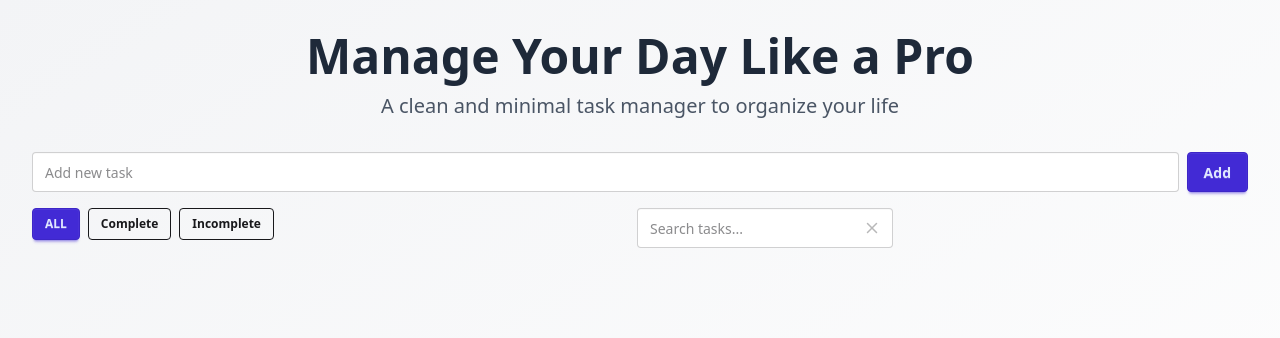
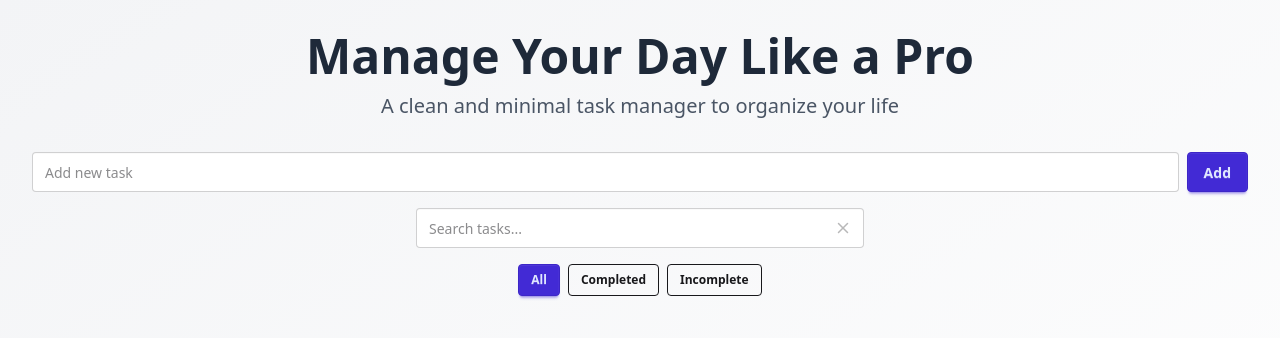
Before and after one commit to mohammadhbi/TodoList, a React (Vite) app: page / in a window 1280 px wide. Shown: the top 338 px of the page. Built offline with nearby package versions, Linux system fonts and the light colour scheme.

Commit message:
refactor(app): extract search and filter UI into reusable components

```diff
--- a/src/App.tsx
+++ b/src/App.tsx
@@ -1,14 +1,16 @@
 import { useEffect, useState } from "react";
 import AddTaskForm from "./components/AddTaskForm";
 import TaskList from "./components/TaskList";
+import SearchBar from "./components/SearchBar";
+import FilterControls from "./components/FilterControls";
 import { motion } from "framer-motion";
-import { X } from "lucide-react";
 
 interface Task {
   id: number;
   title: string;
   isCompleted: boolean;
 }
+
 export default function App() {
   const [filter, setFilter] = useState<"all" | "completed" | "incomplete">(
     "all"
@@ -39,6 +41,7 @@ export default function App() {
       )
     );
   };
+
   const handleDeleteTask = (id: number) => {
     setTasks((prev) => prev.filter((task) => task.id !== id));
   };
@@ -48,6 +51,7 @@ export default function App() {
       prev.map((task) => (task.id === id ? { ...task, title: newTitle } : task))
     );
   };
+
   const filteredTasks = tasks
     .filter((task) => {
       if (filter === "completed") return task.isCompleted;
@@ -55,7 +59,7 @@ export default function App() {
       return true;
     })
     .filter((task) =>
-      task.title.toLocaleLowerCase().includes(searchQuery.toLowerCase())
+      task.title.toLowerCase().includes(searchQuery.toLowerCase())
     );
 
   return (
@@ -72,55 +76,14 @@ export default function App() {
         <p className="text-gray-600 text-lg sm:text-xl pb-8">
           A clean and minimal task manager to organize your life
         </p>
+
         <AddTaskForm onAdd={handleAddTask} />
-        <div className=" flex gap-2 justify-center mb-4">
-          <button
-            onClick={() => setFilter("all")}
-            className={`btn btn-sm ${
-              filter === "all" ? "btn-primary" : "btn-outline"
-            }`}
-          >
-            ALL
-          </button>
-          <button
-            onClick={() => setFilter("completed")}
-            className={`btn btn-sm ${
-              filter === "completed" ? "btn-primary" : "btn-outline"
-            }`}
-          >
-            Complete
-          </button>
-          <button
-            onClick={() => setFilter("incomplete")}
-            className={`btn btn-sm ${
-              filter === "incomplete" ? "btn-primary" : "btn-outline"
-            }`}
-          >
-            Incomplete
-          </button>
-          <div className="relative max-w-md mx-auto mb-4">
-            <input
-              type="text"
-              placeholder="Search tasks..."
-              value={searchQuery}
-              onChange={(e) => setSearchQuery(e.target.value)}
-              className="input input-bordered w-full pr-10"
-            />
-
-            <button
-              onClick={() => setSearchQuery("")}
-              disabled={!searchQuery}
-              className={`absolute right-3 top-1/2 -translate-y-1/2 transition-opacity ${
-                searchQuery
-                  ? "text-gray-600 opacity-100"
-                  : "opacity-30 cursor-default"
-              }`}
-              aria-label="Clear search"
-            >
-              <X size={18} />
-            </button>
-          </div>
-        </div>
+        <SearchBar
+          value={searchQuery}
+          onChange={setSearchQuery}
+          onClear={() => setSearchQuery("")}
+        />
+        <FilterControls value={filter} onChange={setFilter} />
         <TaskList
           tasks={filteredTasks}
           onToggle={handleToggleTask}
--- /dev/null
+++ b/src/components/FilterControls.tsx
@@ -0,0 +1,25 @@
+interface FilterControlsProps {
+  value: "all" | "completed" | "incomplete";
+  onChange: (value: "all" | "completed" | "incomplete") => void;
+}
+
+export default function FilterControls({
+  value,
+  onChange,
+}: FilterControlsProps) {
+  return (
+    <div className="flex gap-2 justify-center mb-4">
+      {["all", "completed", "incomplete"].map((type) => (
+        <button
+          key={type}
+          onClick={() => onChange(type as FilterControlsProps["value"])}
+          className={`btn btn-sm ${
+            value === type ? "btn-primary" : "btn-outline"
+          }`}
+        >
+          {type.charAt(0).toUpperCase() + type.slice(1)}
+        </button>
+      ))}
+    </div>
+  );
+}
--- /dev/null
+++ b/src/components/SearchBar.tsx
@@ -0,0 +1,31 @@
+import { X } from "lucide-react";
+
+interface SearchBarProps {
+  value: string;
+  onChange: (value: string) => void;
+  onClear: () => void;
+}
+
+export default function SearchBar({ value, onChange, onClear }: SearchBarProps) {
+  return (
+    <div className="relative max-w-md mx-auto mb-4">
+      <input
+        type="text"
+        placeholder="Search tasks..."
+        value={value}
+        onChange={(e) => onChange(e.target.value)}
+        className="input input-bordered w-full pr-10"
+      />
+      <button
+        onClick={onClear}
+        disabled={!value}
+        className={`absolute right-3 top-1/2 -translate-y-1/2 transition-opacity ${
+          value ? "text-gray-600 opacity-100" : "opacity-30 cursor-default"
+        }`}
+        aria-label="Clear search"
+      >
+        <X size={18} />
+      </button>
+    </div>
+  );
+}
```
